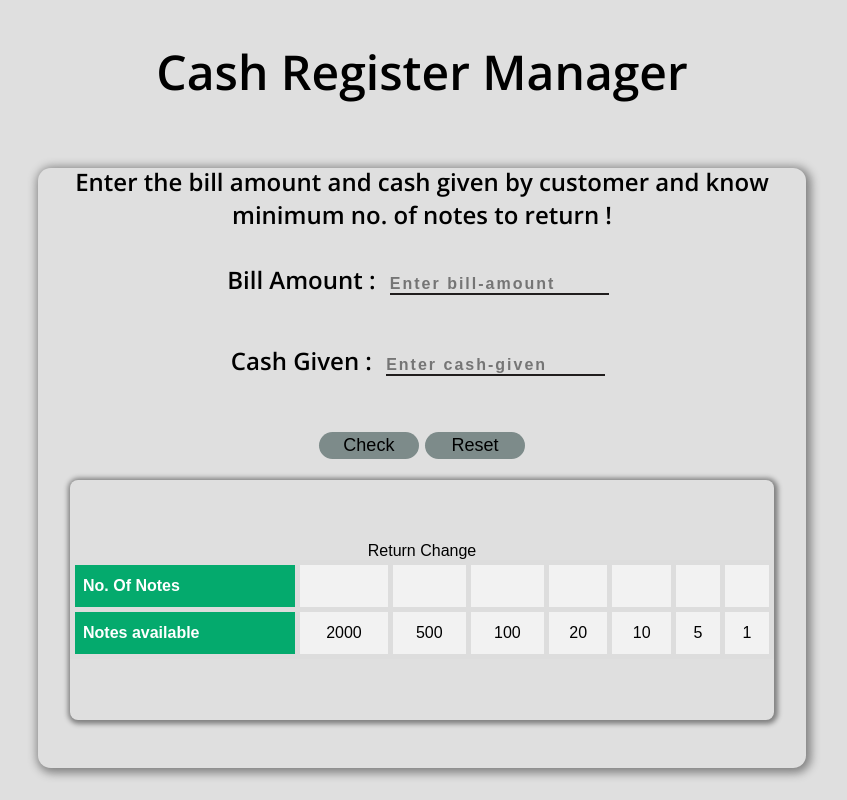
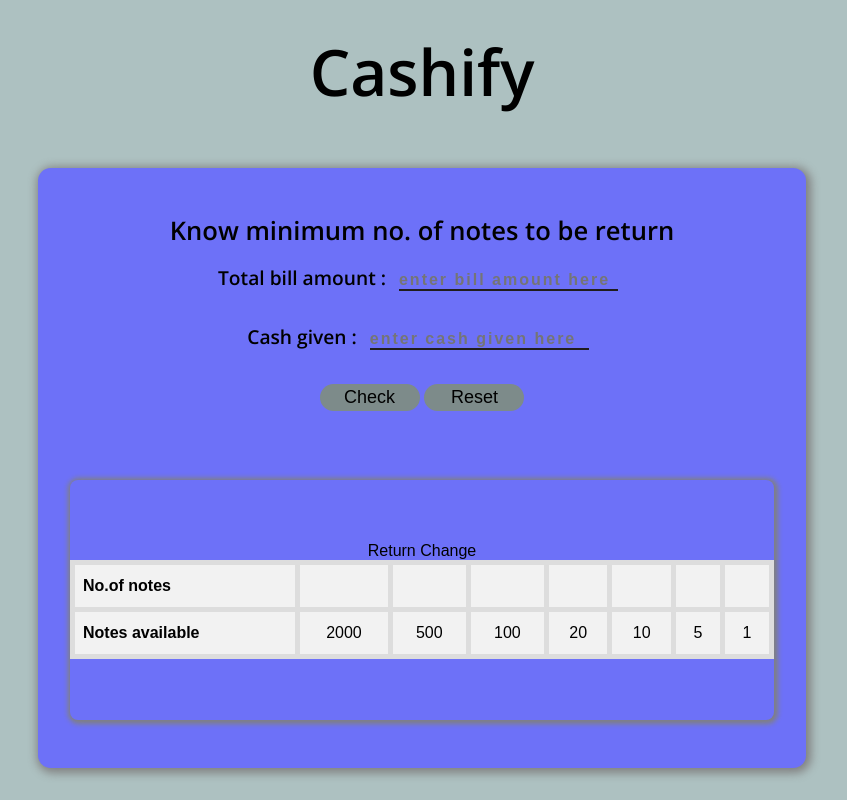
Before and after one commit to vaibhav18matere/cash-register-app, a plain HTML site: page index.html in a window 1280 px wide. Shown: the whole page, without its empty margins (218-1065 px from the left). Drawn offline with nearby package versions, Linux system fonts and the light colour scheme.

Commit message:
title changed,  css added

```diff
--- a/index.html
+++ b/index.html
@@ -5,25 +5,25 @@
     <meta http-equiv="X-UA-Compatible" content="IE=edge">
     <meta name="viewport" content="width=device-width, initial-scale=1.0">
     <link rel="stylesheet" href="style.css">
-    <title>Cash Register App</title>
+    <title>Cashify</title>
 </head>
 <body>
     <div class="container">
         <h1 class="heading">
-            Cash Register Manager
+            Cashify
         </h1>
         <div class="section">
             <div class="input_section">
                 <p class="description">
-                    Enter the bill amount and cash given by customer and know minimum no. of notes to return !
+                    Know minimum no. of notes to be return
                 </p>
                 <div>
-                    <label for="bill-amount"> Bill Amount : </label>
-                    <input id="bill-amount" type="number"  placeholder="Enter bill-amount">
+                    <label for="bill-amount"> Total bill amount : </label>
+                    <input id="bill-amount" type="number"  placeholder="enter bill amount here">
                 </div>
 
-                 <div>  <label for="cash-given">Cash Given : </label>
-                    <input id="cash-given" type="number" placeholder="Enter cash-given">
+                 <div>  <label for="cash-given">Cash given : </label>
+                    <input id="cash-given" type="number" placeholder="enter cash given here">
                  </div>
                  <div> <button id="check-button" >Check</button>
                     <button id="check-button" onclick={location.reload()}>Reset</button></div>
@@ -35,7 +35,7 @@
                 <table class="change-table">
                     <caption>Return Change</caption>
                     <tr>
-                        <th>No. Of Notes</th>
+                        <th>No.of notes</th>
                         <td class="no-of-notes"></td>
                         <td class="no-of-notes"></td>
                         <td class="no-of-notes"></td>
--- a/style.css
+++ b/style.css
@@ -10,19 +10,20 @@
     font-family: 'Open Sans', sans-serif;
     text-align: center;
     background: #dfdfdf;
+    background-color: rgb(173, 193, 193);
   }
 
 .container{
     display: flex;
     flex-direction: column;
-    margin: 0px auto ;
+    margin: 0 auto ;
     width: 100%;
     padding: 0 20vw;
 }
 
 .container h1{
   height: 21vh;
-    font-size: 3rem;
+    font-size: 5vw;
     line-height: 18vh;
 }
 
@@ -31,20 +32,23 @@
   border-radius: 0.8rem;
   height: 75vh;
   padding: 2rem;
+  background: rgb(109 113 248);
 }
 
 .input_section{
   display: flex;
-  font-size: 1.5rem;
+  font-size: 1.2rem;
   flex-direction: column;
   align-items: center;
   justify-content: center;
   height: 30vh;
 }
-
+.input_section .description{
+  font-size: 2vw;
+}
 
 .input_section div{
-  margin: 2rem 1rem 1rem 1rem;;
+  margin: 1rem;
 }
 
 /* to remove arrows in input section */
@@ -63,7 +67,7 @@ input::-webkit-inner-spin-button {
     font-size: 1rem;
     margin: 0 0.5rem;
     font-weight: bold;
-    color: darkblue;
+    color: rgb(0, 0, 0);
     letter-spacing: 2px;
 }
 
@@ -117,6 +121,4 @@ input::-webkit-inner-spin-button {
   padding-top: 12px;
   padding-bottom: 12px;
   text-align: left;
-  background-color: #04AA6D;
-  color: white;
 }
```
